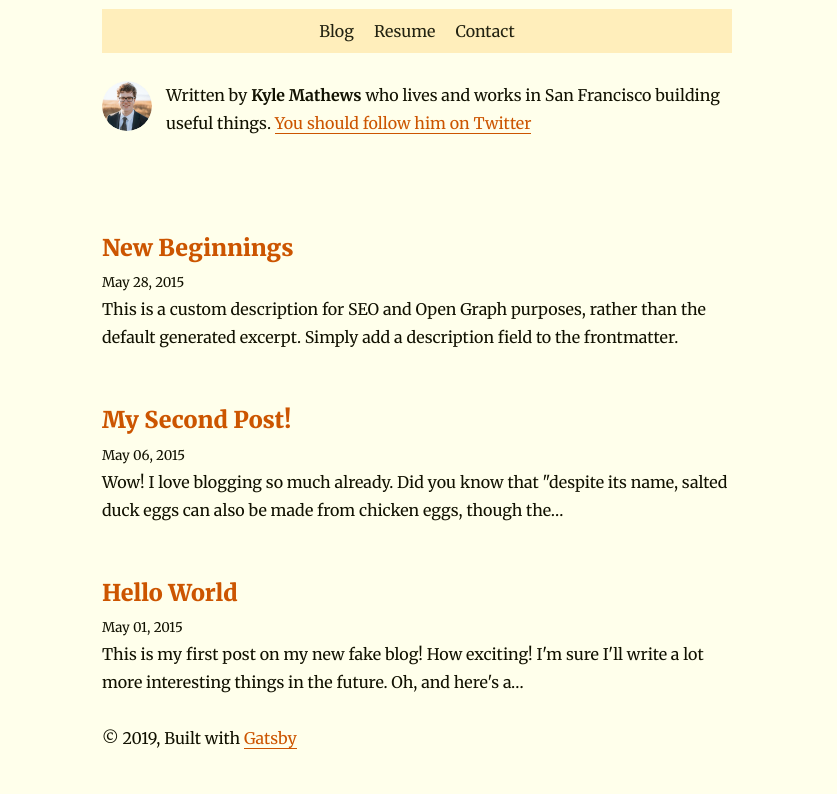
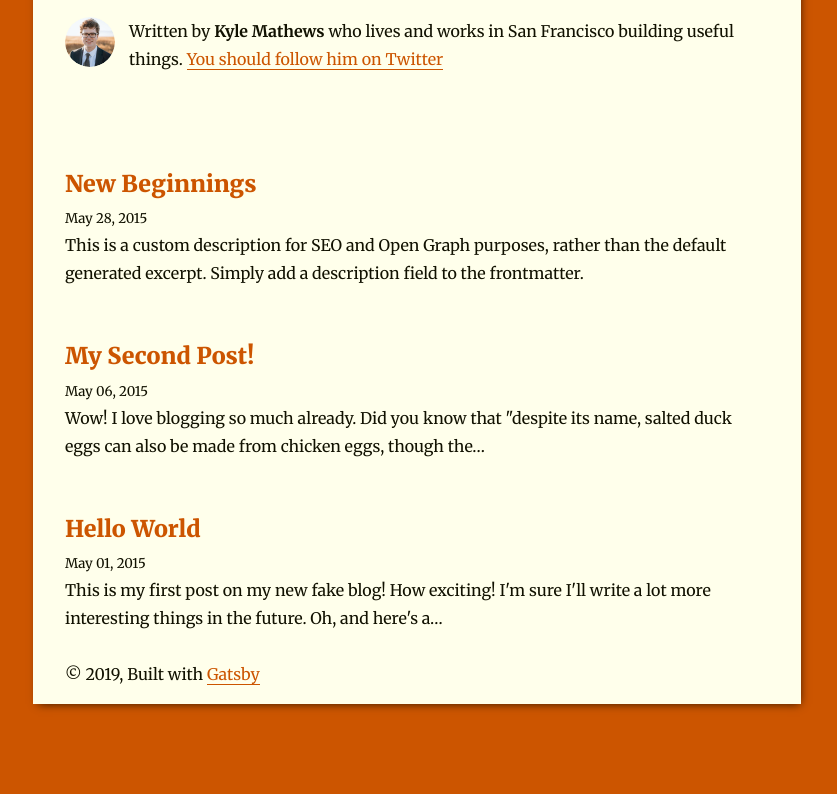
Before and after one commit to RyanThomasTech/crossworded_www, a Gatsby site: page / in a window 1280 px wide. Shown: the part 201-995 px from the top of the page, without its empty margins (223-1060 px from the left). After the commit the page ends 937 px from the top, so only its background shows below. Built offline with nearby package versions, Linux system fonts and the light colour scheme; Gatsby itself is replaced by a stand-in of ours; some packages are replaced by stand-ins of ours.

Commit message:
Successfully built the window style I was thinking of. Not sure I like it, and also realized it would pair poorly with the margin notes that I want. Now seeking to rename this branch as a placeholder for this style.

```diff
--- a/src/components/layout.css
+++ b/src/components/layout.css
@@ -1,20 +1,31 @@
 @charset "UTF-8";
 
 body {
-    background-color: #ffffeb;
+  background-color: #cc5500;
 }
 
-div {
-    background-color: #ffffeb;
-    color: #110;
+div#__outer {
+  background-color: #ffffeb;
+  color: #110;
+  width: 75%;
+  min-width: 40rem;
+  padding: 1rem 2rem;
+  margin: 2rem auto;
+  display: block;
+  max-width: 48rem;
+  overflow: auto;
+  -webkit-box-shadow: 2px 3px 9px -3px rgba(0, 0, 0, 0.75);
+  -moz-box-shadow: 2px 3px 9px -3px rgba(0, 0, 0, 0.75);
+  box-shadow: 2px 3px 9px -3px rgba(0, 0, 0, 0.75);
+
 }
 
 a {
-    color: #cc5500;
+  color: #cc5500;
 }
 
 @media screen and (max-width: 760px) {
-    #NavBar {
-        display:none;
-    }
+  #NavBar {
+    display: none;
+  }
 }
--- a/src/components/layout.js
+++ b/src/components/layout.js
@@ -19,16 +19,11 @@ class Layout extends React.Component {
     }
 
     return (
-      <div
-        style={{
-          marginLeft: `auto`,
-          marginRight: `auto`,
-          maxWidth: rhythm(24),
-          padding: `${rhythm(1.5)} ${rhythm(3 / 4)}`,
-        }}
-      >
+      <div id="__outer">
         <header>{header}</header>
-        <div id="NavBar"><NavBar /></div>
+        <div id="NavBar">
+          <NavBar />
+        </div>
         <main>{children}</main>
         <footer>
           © {new Date().getFullYear()}, Built with
```
